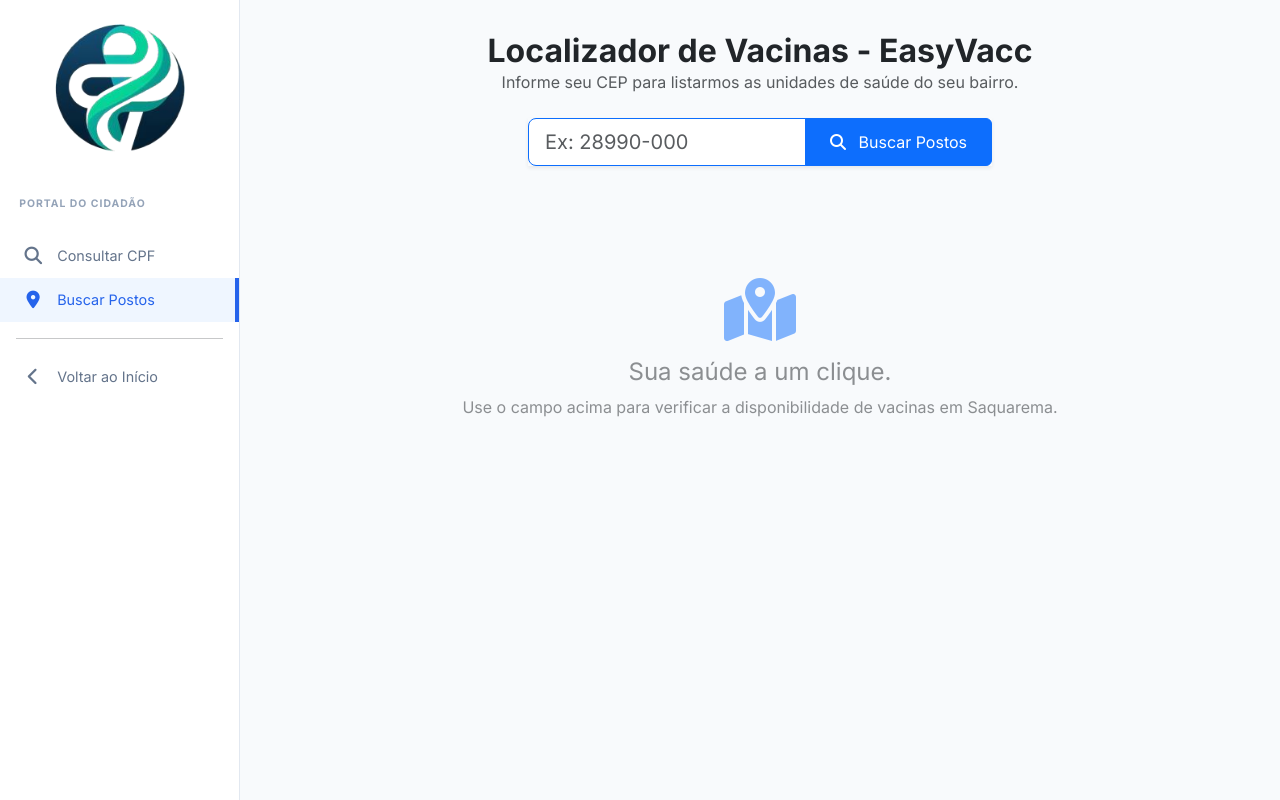
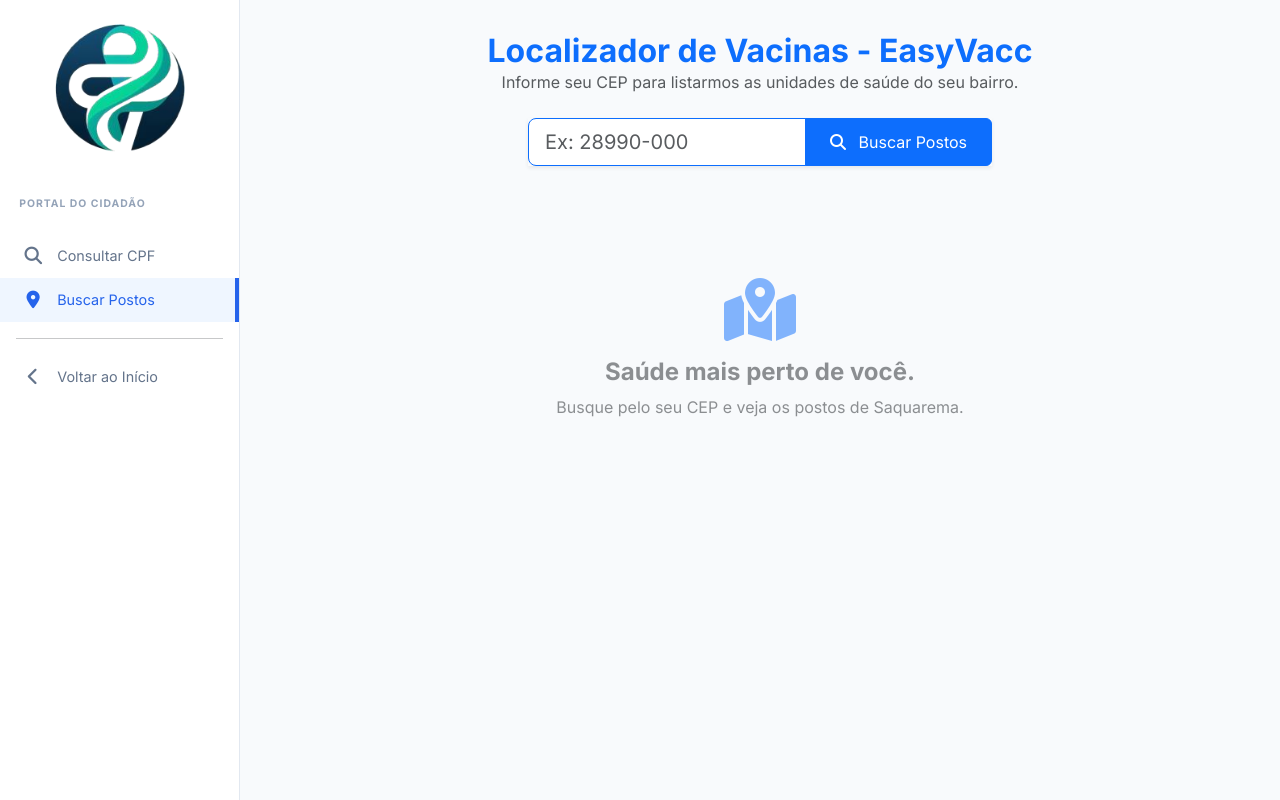
Before and after one commit to jvtrem7/sistema-vacina, a Django app: page /postos/ in a window 1280 px wide. Run offline with Django 5.2, Linux system fonts and the light colour scheme.

Commit message:
pequenos ajustes

```diff
--- a/vacinas/templates/vacinas/base.html
+++ b/vacinas/templates/vacinas/base.html
@@ -33,7 +33,8 @@
         border-right: 1px solid #e2e8f0;
         display: flex;
         flex-direction: column;
-        overflow-y: auto; /* PERMITE ROLAR A BARRA SE ELA FOR MAIOR QUE A TELA */
+        overflow-y: auto;
+        transition: none !important;
     }
 
     .logo-container { padding: 1.5rem 1rem; text-align: center; }
@@ -83,6 +84,7 @@
     .main-content {
         margin-left: var(--sidebar-width);
         padding: 2rem;
+        animation: simpleFade 0.2s ease-in;
         width: calc(100% - var(--sidebar-width));
         min-height: 100vh;
     }
@@ -109,6 +111,26 @@
         .nav-link { flex-direction: column; padding: 8px 5px !important; font-size: 0.6rem; }
         .nav-link i { margin: 0; width: auto; }
         .menu-header, .logo-container { display: none !important; }
+
+        @keyframes simpleFade {
+    from {
+        opacity: 0.7;
+        transform: translateY(5px); /* Dá um leve efeito de subida muito sutil */
+    }
+    to {
+        opacity: 1;
+        transform: translateY(0);
+    }
+}
+
+/* Ajuste para evitar que a Sidebar mostre uma barra de rolagem horizontal feia */
+.sidebar::-webkit-scrollbar {
+    width: 4px;
+}
+.sidebar::-webkit-scrollbar-thumb {
+    background: #e2e8f0;
+    border-radius: 10px;
+}
     }
 </style>
 </head>
--- a/vacinas/templates/vacinas/postos.html
+++ b/vacinas/templates/vacinas/postos.html
@@ -1,15 +1,17 @@
 {% extends 'vacinas/base.html' %}
 
 {% block content %}
+<div class="container-fluid p-0">
     <header class="mb-5 text-center">
-    <h2 class="fw-bold mb-0">Localizador de Vacinas - EasyVacc</h2>
+        <h2 class="fw-bold mb-0 text-primary">Localizador de Vacinas - EasyVacc</h2>
         <p class="text-muted">Informe seu CEP para listarmos as unidades de saúde do seu bairro.</p>
 
         <div class="row justify-content-center mt-4">
-        <div class="col-md-6">
+            <div class="col-md-8 col-lg-6">
                 <form method="GET" action="{% url 'busca_postos' %}" class="input-group mb-3 shadow-sm">
                     <input type="text" name="cep" class="form-control form-control-lg border-primary"
                            placeholder="Ex: 28990-000" value="{{ cep_pesquisado|default:'' }}" maxlength="9">
+
                     <button class="btn btn-primary px-4" type="submit">
                         <i class="fas fa-search me-2"></i> Buscar Postos
                     </button>
@@ -18,29 +20,31 @@
         </div>
     </header>
 
-<div class="row">
+    <div class="row px-2">
         {% if postos %}
             <div class="col-12 mb-3">
-            <p class="text-primary"><i class="fas fa-check-circle me-2"></i>Postos encontrados no bairro: <strong>{{ bairro_localizado }}</strong></p>
+                <p class="text-success fw-bold">
+                <i class="fas fa-check-circle me-2"></i>Resultados para o bairro: {{ bairro_localizado|default:"Sua Região" }}
+                </p>
             </div>
 
             {% for posto in postos %}
             <div class="col-md-6 mb-4">
-            <div class="content-card h-100 border-start border-primary border-5 p-4 shadow-sm bg-white" style="border-radius: 10px;">
-                <h4 class="fw-bold text-primary">{{ posto.nome }}</h4>
-                <p class="mb-2"><i class="fas fa-map-marker-alt me-2 text-danger"></i>{{ posto.endereco }}</p>
+                <div class="card h-100 border-0 border-start border-primary border-5 shadow-sm bg-white p-4" style="border-radius: 10px;">
+                    <h4 class="fw-bold text-primary mb-1">{{ posto.nome }}</h4>
+                    <p class="text-muted mb-3 small"><i class="fas fa-map-marker-alt me-2 text-danger"></i>{{ posto.endereco }}</p>
 
-                <div class="mt-3">
-                    <h6 class="fw-bold small text-muted text-uppercase mb-2">Imunizantes Disponíveis:</h6>
+                    <div class="mt-2">
+                        <h6 class="fw-bold small text-muted text-uppercase mb-2">Vacinas Disponíveis:</h6>
                         <div class="d-flex flex-wrap gap-2">
-                        {% for item in posto.vacinas_estoque.all %}
+                            {% for item in posto.estoque_set.all %}
                                 {% if item.quantidade_atual > 0 %}
-                                <span class="badge rounded-pill bg-primary-subtle text-primary border border-primary-subtle px-3 py-2">
+                                    <span class="badge rounded-pill bg-light text-primary border border-primary-subtle px-3 py-2">
                                         <i class="fas fa-syringe me-1"></i> {{ item.nome_vacina }}
                                     </span>
                                 {% endif %}
                             {% empty %}
-                            <small class="text-muted fst-italic">Sem doses disponíveis no momento.</small>
+                                <small class="text-muted fst-italic">Consulte a unidade para informações.</small>
                             {% endfor %}
                         </div>
                     </div>
@@ -50,17 +54,18 @@
 
         {% elif cep_pesquisado %}
             <div class="col-12 text-center py-5">
-            <div class="alert alert-warning d-inline-block px-5 shadow-sm">
+                <div class="alert alert-warning d-inline-block px-5 shadow-sm border-0">
                     <i class="fas fa-exclamation-triangle me-2"></i>
-                Nenhum posto cadastrado para o bairro <strong>{{ bairro_localizado|default:"não identificado" }}</strong>.
+                    Nenhum posto encontrado para o bairro <strong>{{ bairro_localizado|default:"não identificado" }}</strong>.
                 </div>
             </div>
         {% else %}
             <div class="col-12 text-center py-5 opacity-50">
                 <i class="fas fa-map-marked-alt fa-4x mb-3 text-primary"></i>
-            <h4>Sua saúde a um clique.</h4>
-            <p>Use o campo acima para verificar a disponibilidade de vacinas em Saquarema.</p>
+                <h4 class="fw-bold">Saúde mais perto de você.</h4>
+                <p>Busque pelo seu CEP e veja os postos de Saquarema.</p>
             </div>
         {% endif %}
     </div>
+</div>
 {% endblock %}
--- a/vacinas/views.py
+++ b/vacinas/views.py
@@ -7,6 +7,7 @@ from .forms import PacienteForm, VacinaForm, EstoqueForm
 from django.http import HttpResponse
 from django.db.models.functions import Replace
 from django.db.models import Value
+from django.db.models import Q
 
 @login_required
 def home(request):
@@ -85,23 +86,28 @@ def cadastrar_estoque(request):
     return render(request, 'vacinas/cadastrar_estoque.html', {'form': form})
 
 def consulta_cep_postos(request):
-    cep_digitado = request.GET.get('cep', '')
-    postos_encontrados = PostoSaude.objects.none()
+    cep_digitado = request.GET.get('cep', '').strip()
+    postos_encontrados = None
     bairro_detectado = None
 
     if cep_digitado:
-        cep_limpo = cep_digitado.replace("-", "").replace(" ", "")
+        cep_limpo = cep_digitado.replace("-", "").replace(" ", "").replace(".", "")
 
-        postos_encontrados = PostoSaude.objects.filter(cep__icontains=cep_limpo)
+        # 1. Tenta buscar no banco pelo número do CEP (com ou sem hífen)
+        postos_encontrados = PostoSaude.objects.filter(
+            Q(cep=cep_digitado) | Q(cep=cep_limpo)
+        )
 
+        # 2. Se não achou pelo número, pede ajuda ao ViaCEP para saber o bairro
         if not postos_encontrados.exists():
             url = f"https://viacep.com.br/ws/{cep_limpo}/json/"
             try:
-                response = requests.get(url)
+                response = requests.get(url, timeout=5)
                 if response.status_code == 200:
                     dados = response.json()
-                    bairro_detectado = dados.get('bairro')
-                    if bairro_detectado:
+                    if 'erro' not in dados:
+                        bairro_detectado = dados.get('bairro')
+                        # 3. Busca postos que tenham esse bairro cadastrado
                         postos_encontrados = PostoSaude.objects.filter(bairro__icontains=bairro_detectado)
             except:
                 pass
@@ -136,3 +142,24 @@ def exportar_dados_csv(request):
         ])
 
     return response
+
+def busca_postos(request):
+    cep_digitado = request.GET.get('cep', '').strip()
+    postos_encontrados = PostoSaude.objects.none()
+
+    if cep_digitado:
+        # Limpa o CEP para buscar no banco
+        cep_limpo = cep_digitado.replace("-", "").replace(" ", "")
+
+        # Busca por CEP exato ou pelo bairro (caso você queira expandir a lógica)
+        postos_encontrados = PostoSaude.objects.filter(cep__icontains=cep_limpo)
+
+        # Plano B: Se não achar pelo CEP, você pode usar a lógica do ViaCEP que fizemos antes
+        if not postos_encontrados.exists():
+            # (Opcional) Chamar API do ViaCEP aqui para filtrar por bairro
+            pass
+
+    return render(request, 'vacinas/postos.html', {
+        'postos': postos_encontrados,
+        'cep_pesquisado': cep_digitado
+    })
```
Also changed, not shown: vacinas/templates/vacinas/busca_postos.html (deleted, +0 -47 lines). Lines whose indentation alone changed are shown as unchanged.
